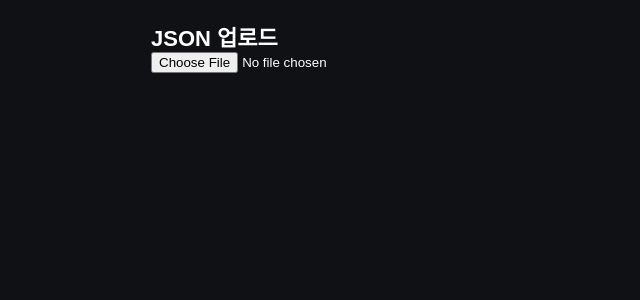
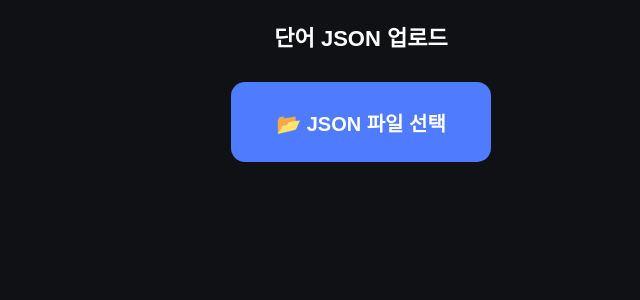
Before and after one commit to gillyongs/word, a React (Create React App) app: page /word/upload in a window 1280 px wide. Shown: the top 300 px of the page, without its empty margins (279-919 px from the left). Built offline with nearby package versions, Linux system fonts and the light colour scheme.

Commit message:
업로드 ui 수정

```diff
--- a/src/App.css
+++ b/src/App.css
@@ -163,3 +163,32 @@ body {
 
   font-size: 16px;
 }
+
+.uploadPage {
+  display: flex;
+  flex-direction: column;
+  align-items: center;
+  gap: 30px;
+}
+
+.uploadBtn {
+  width: 260px;
+  height: 80px;
+  font-size: 20px;
+  font-weight: bold;
+  border-radius: 14px;
+  border: none;
+  background: #4f7cff;
+  color: white;
+  cursor: pointer;
+  transition: 0.2s;
+}
+
+.uploadBtn:hover {
+  background: #3d67e0;
+  transform: scale(1.03);
+}
+
+.uploadBtn:active {
+  transform: scale(0.97);
+}
--- a/src/Upload.js
+++ b/src/Upload.js
@@ -1,29 +1,45 @@
 import { useNavigate } from "react-router-dom";
+import { useRef } from "react";
 import "./App.css";
 
 function Upload() {
   const navigate = useNavigate();
+  const fileInputRef = useRef();
 
   const handleUpload = (e) => {
     const file = e.target.files[0];
+    if (!file) return;
+
     const reader = new FileReader();
 
     reader.onload = (event) => {
-      const json = JSON.parse(event.target.result);
+      try {
+        const json = JSON.parse(event.target.result);
 
-      localStorage.setItem("wordData", JSON.stringify(json));
+        localStorage.setItem("wordData", JSON.stringify(json));
 
-      navigate("/word");
+        navigate("/word");
+      } catch {
+        alert("JSON 파일 형식이 아닙니다.");
+      }
     };
 
     reader.readAsText(file);
   };
 
+  const openFile = () => {
+    fileInputRef.current.click();
+  };
+
   return (
-    <div className="container">
-      <div className="title">JSON 업로드</div>
+    <div className="container uploadPage">
+      <div className="title">단어 JSON 업로드</div>
 
-      <input type="file" accept=".json" onChange={handleUpload} />
+      <button className="uploadBtn" onClick={openFile}>
+        📂 JSON 파일 선택
+      </button>
+
+      <input type="file" accept=".json" ref={fileInputRef} onChange={handleUpload} style={{ display: "none" }} />
     </div>
   );
 }
```
